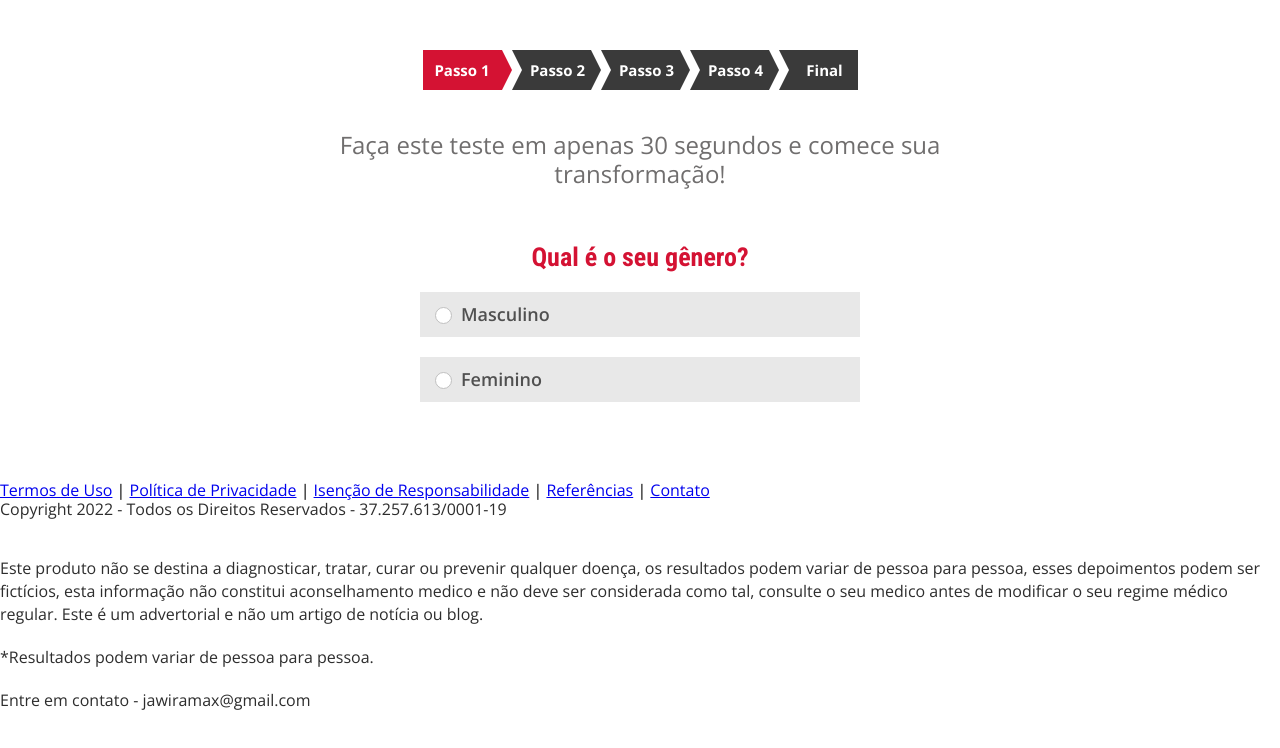
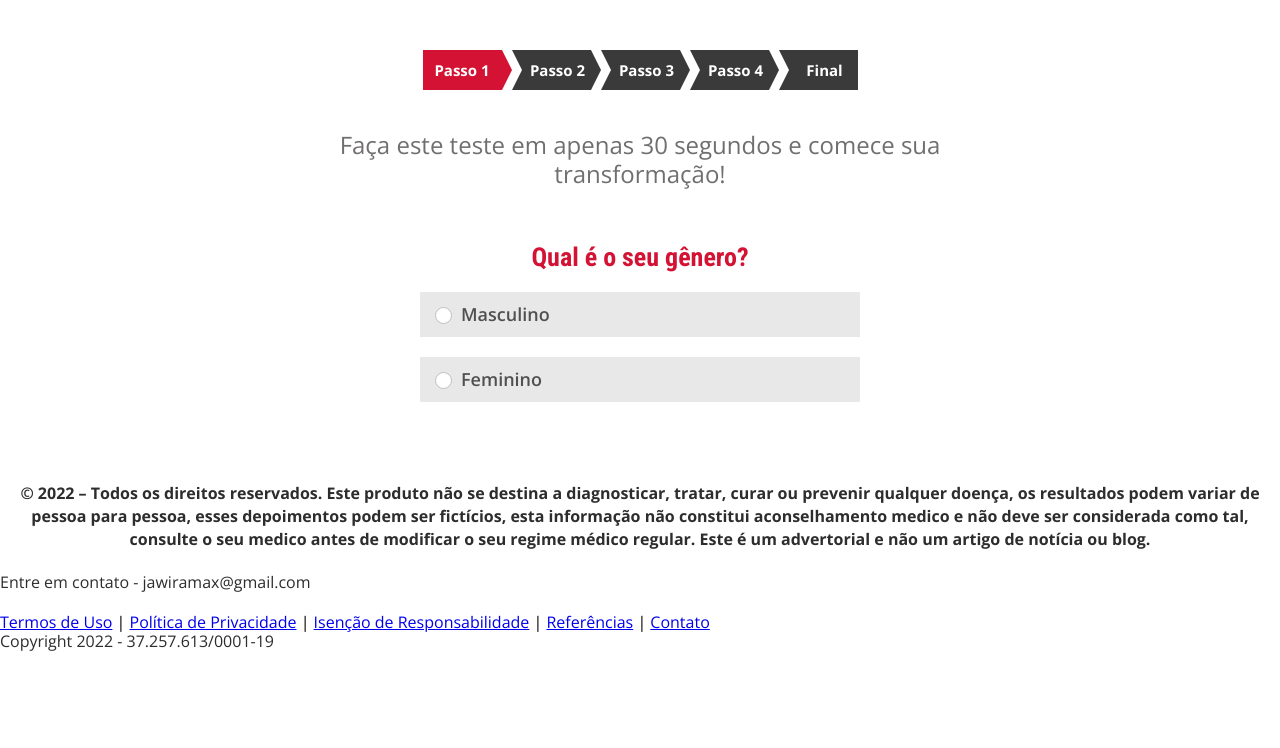
Before and after one commit to jckmediaservice/PLR-TESTE-NOVO-PZB, a plain HTML site: page quiz1/index.html in a window 1280 px wide. Drawn offline with nearby package versions, Linux system fonts and the light colour scheme.

Commit message:
Add files via upload

```diff
--- a/quiz1/index.html
+++ b/quiz1/index.html
@@ -87,20 +87,14 @@
               </div>
             </div>
           </div>
-      </div>
-      </div>
-      <div class="container mt-5">
-        <div class="row justify-content-center">
-          <div class="col text-center">
-            <a href="https://secademais.online/termos" class="text-dark font-weight-bold">Termos de Uso</a> | <a href="https://secademais.online/privacidade" class="text-dark font-weight-bold">Política de Privacidade</a> | <a href="https://secademais.online/responsabilidade" class="text-dark font-weight-bold">Isenção de Responsabilidade</a> | <a href="https://secademais.online/referencias" class="text-dark font-weight-bold">Referências</a> | <a href="https://secademais.online/contato" class="text-dark font-weight-bold">Contato</a>
-            <p class="font-weight-bold">Copyright 2022 - Todos os Direitos Reservados - 37.257.613/0001-19</p>
+</div>
+<p style="text-align: center; font-weight: bold;">© 2022 – Todos os direitos reservados. Este produto não se destina a diagnosticar, tratar, curar ou prevenir qualquer doença, os resultados podem variar de pessoa para pessoa, esses depoimentos podem ser fictícios, esta informação não constitui aconselhamento medico e não deve ser considerada como tal, consulte o seu medico antes de modificar o seu regime médico regular. Este é um advertorial e não um artigo de notícia ou blog.</p>
+            <p></p>
+            <p>Entre em contato - jawiramax@gmail.com</p>
+<a href="https://secademais.online/termos" class="text-dark font-weight-bold">Termos de Uso</a> | <a href="https://secademais.online/privacidade" class="text-dark font-weight-bold">Política de Privacidade</a> | <a href="https://secademais.online/responsabilidade" class="text-dark font-weight-bold">Isenção de Responsabilidade</a> | <a href="https://secademais.online/referencias" class="text-dark font-weight-bold">Referências</a> | <a href="https://secademais.online/contato" class="text-dark font-weight-bold">Contato</a>
+            <p class="font-weight-bold">Copyright 2022 - 37.257.613/0001-19</p>
             <br>
-            <p>Este produto não se destina a diagnosticar, tratar, curar ou prevenir qualquer doença, os resultados podem variar de pessoa para pessoa, esses depoimentos podem ser fictícios, esta informação não constitui aconselhamento medico e não deve ser considerada como tal, consulte o seu medico antes de modificar o seu regime médico regular. Este é um advertorial e não um artigo de notícia ou blog.</p>
-            <p>*Resultados podem variar de pessoa para pessoa.</p>
-            <p>Entre em contato - jawiramax@gmail.com</p>
-          </div>
-        </div>
-      </div>
+</div>
     </div>
 
     <script src="https://code.jquery.com/jquery-3.3.1.slim.min.js" integrity="sha384-q8i/X+965DzO0rT7abK41JStQIAqVgRVzpbzo5smXKp4YfRvH+8abtTE1Pi6jizo" crossorigin="anonymous"></script>
```
Also changed, not shown: ps1/index.html (+8 -12 lines), ps2/index.html (+7 -11 lines), quiz/index.html (+1 -1 lines), quiz2/index.html (+8 -8 lines).
